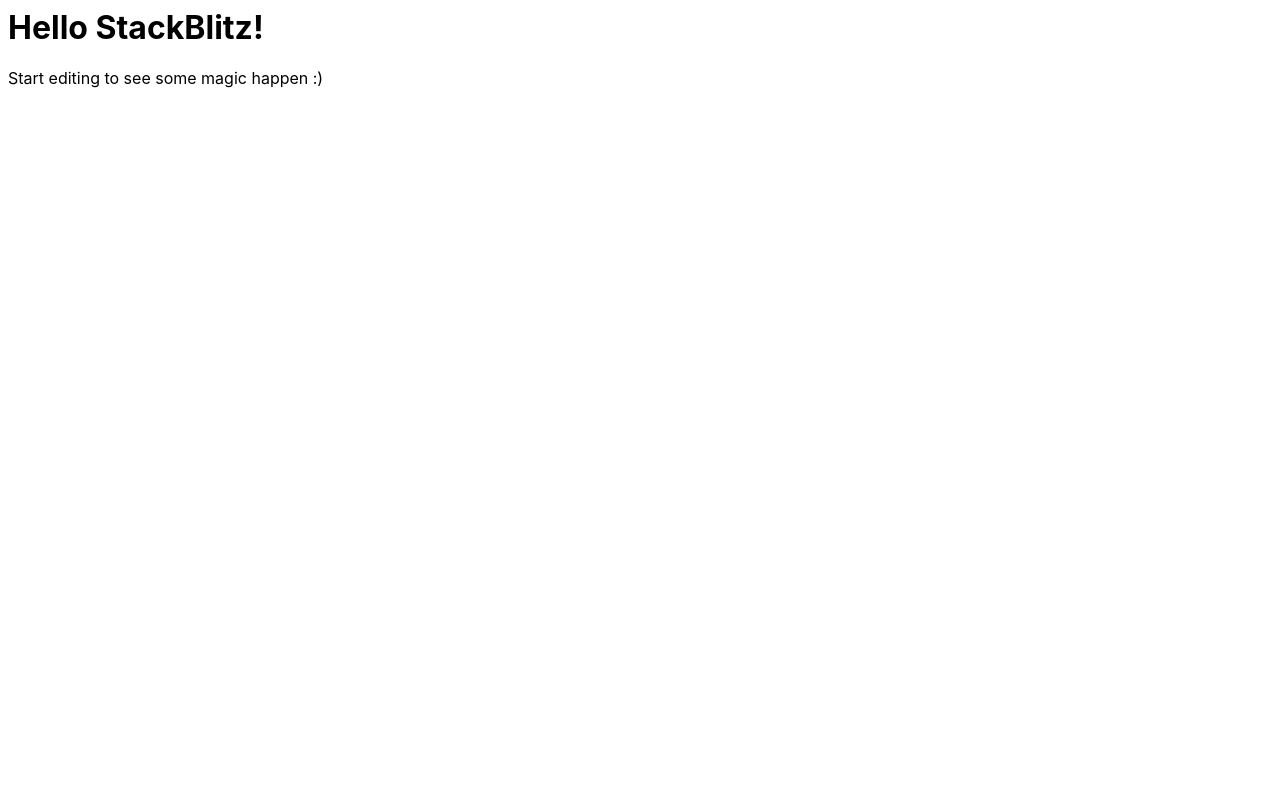
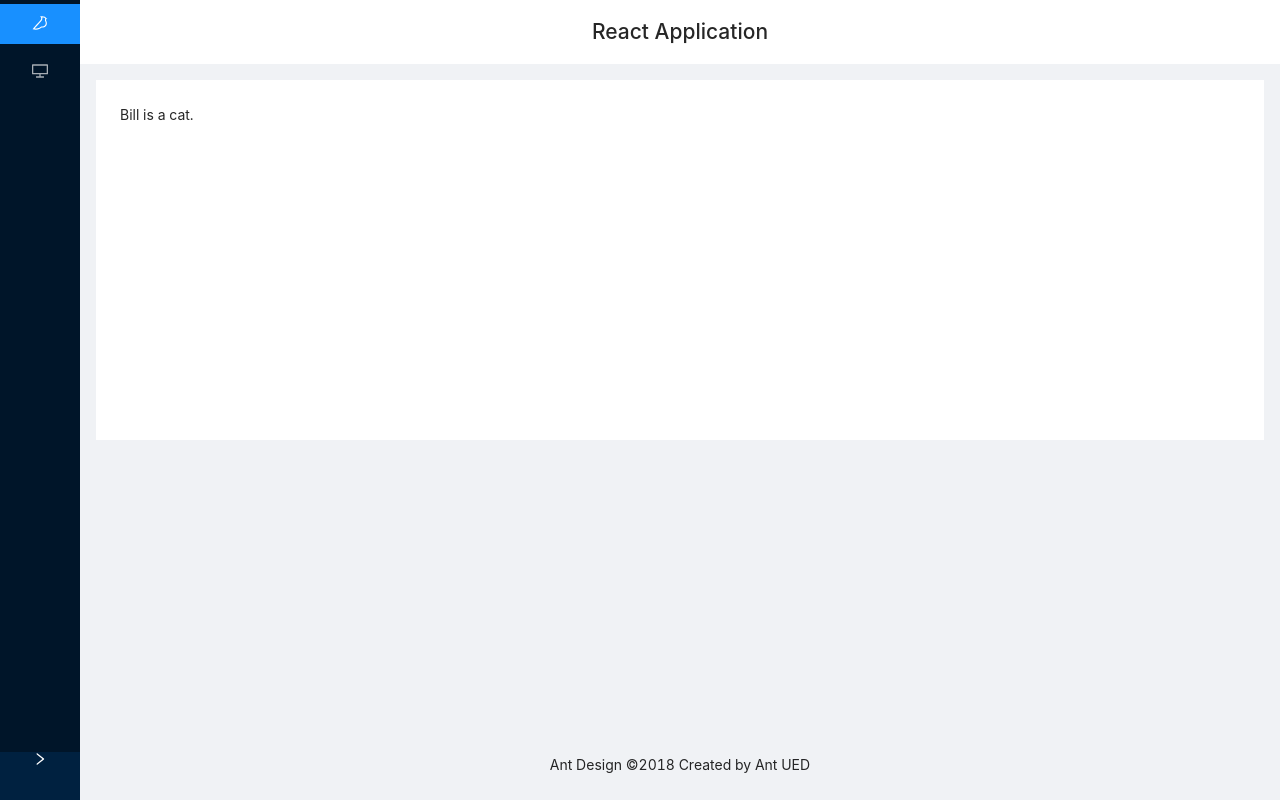
Before and after one commit to Srikanth346/react-redux-project, a React (Create React App) app: page / in a window 1280 px wide. Built offline with nearby package versions, Linux system fonts and the light colour scheme.

Commit message:
3 files modified, 2 added

```diff
--- a/package.json
+++ b/package.json
@@ -3,8 +3,10 @@
   "version": "0.0.0",
   "private": true,
   "dependencies": {
-    "react": "^18.1.0",
-    "react-dom": "^18.1.0"
+    "@ant-design/icons": "^4.7.0",
+    "antd": "^4.22.7",
+    "react": "^18.2.0",
+    "react-dom": "^18.2.0"
   },
   "scripts": {
     "start": "react-scripts start",
--- a/src/App.js
+++ b/src/App.js
@@ -1,11 +1,84 @@
-import React from "react";
-import "./style.css";
+import React, { useState } from 'react';
+import { Breadcrumb, Layout, Menu } from 'antd';
+import { DesktopOutlined, YuqueOutlined } from '@ant-design/icons';
 
-export default function App() {
+import 'antd/dist/antd.css';
+import './style.css';
+
+const { Header, Content, Footer, Sider } = Layout;
+
+function getItem(label, key, icon, children) {
+  return {
+    key,
+    icon,
+    children,
+    label,
+  };
+}
+
+const items = [
+  getItem('Crypto Art', '1', <YuqueOutlined />),
+  getItem('Desktop', '2', <DesktopOutlined />),
+];
+
+const App = () => {
+  const [collapsed, setCollapsed] = useState(true);
+
   return (
-    <div>
-      <h1>Hello StackBlitz!</h1>
-      <p>Start editing to see some magic happen :)</p>
-    </div>
+    <Layout
+      style={{
+        minHeight: '100vh',
+      }}
+    >
+      <Sider
+        collapsible
+        collapsed={collapsed}
+        onCollapse={(value) => setCollapsed(value)}
+      >
+        <div className="logo" />
+        <Menu
+          theme="dark"
+          defaultSelectedKeys={['1']}
+          mode="inline"
+          items={items}
+        />
+      </Sider>
+      <Layout className="site-layout">
+        <Header
+          className="site-layout-background"
+          style={{
+            padding: 0,
+            textAlign: 'center',
+          }}
+        >
+          <h2>React Application</h2>
+        </Header>
+        <Content
+          style={{
+            margin: '0 16px',
+          }}
+        >
+          <div
+            className="site-layout-background"
+            style={{
+              padding: 24,
+              minHeight: 360,
+              margin: '16px 0',
+            }}
+          >
+            Bill is a cat.
+          </div>
+        </Content>
+        <Footer
+          style={{
+            textAlign: 'center',
+          }}
+        >
+          Ant Design ©2018 Created by Ant UED
+        </Footer>
+      </Layout>
+    </Layout>
   );
-}
+};
+
+export default App;
--- a/src/style.css
+++ b/src/style.css
@@ -3,3 +3,13 @@ p {
   font-family: -apple-system, BlinkMacSystemFont, 'Segoe UI', Roboto, Oxygen,
     Ubuntu, Cantarell, 'Open Sans', 'Helvetica Neue', sans-serif;
 }
+
+#components-layout-demo-side .logo {
+  height: 32px;
+  margin: 16px;
+  background: rgba(255, 255, 255, 0.3);
+}
+
+.site-layout .site-layout-background {
+  background: #fff;
+}
```
Also changed, not shown: src/CryptoCard.js (added, +22 -0 lines), src/utils.js (added, +46 -0 lines).
